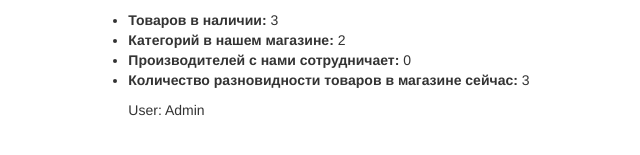
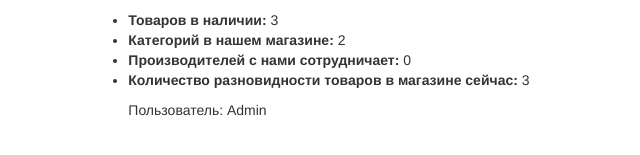
Before and after one commit to veliKerril/HouseholdProductsOnlineShop, a Django app: page / in a window 1280 px wide. Shown: the part 173-328 px from the top of the page, without its empty margins (100-740 px from the left). Run offline with Django 3.2, Linux system fonts and the light colour scheme; a user stored in the database is signed in; data comes from the database, SQL or seed files in the repository; both versions use the stored data as it was after the commit; some libraries are stand-ins or nearby versions.

```diff
--- a/prototype3/myshop3/shop/templates/shop/product/index.html
+++ b/prototype3/myshop3/shop/templates/shop/product/index.html
@@ -16,6 +16,6 @@
   </ul>
 
   	{% if user.is_authenticated %}
-		<div class="user">User: {{ user.get_username }}</div>
+		<div class="user">Пользователь: {{ user.get_username }}</div>
     {% endif %}
 {% endblock %}
```
Also changed, not shown: prototype3/myshop3/db.sqlite3.
